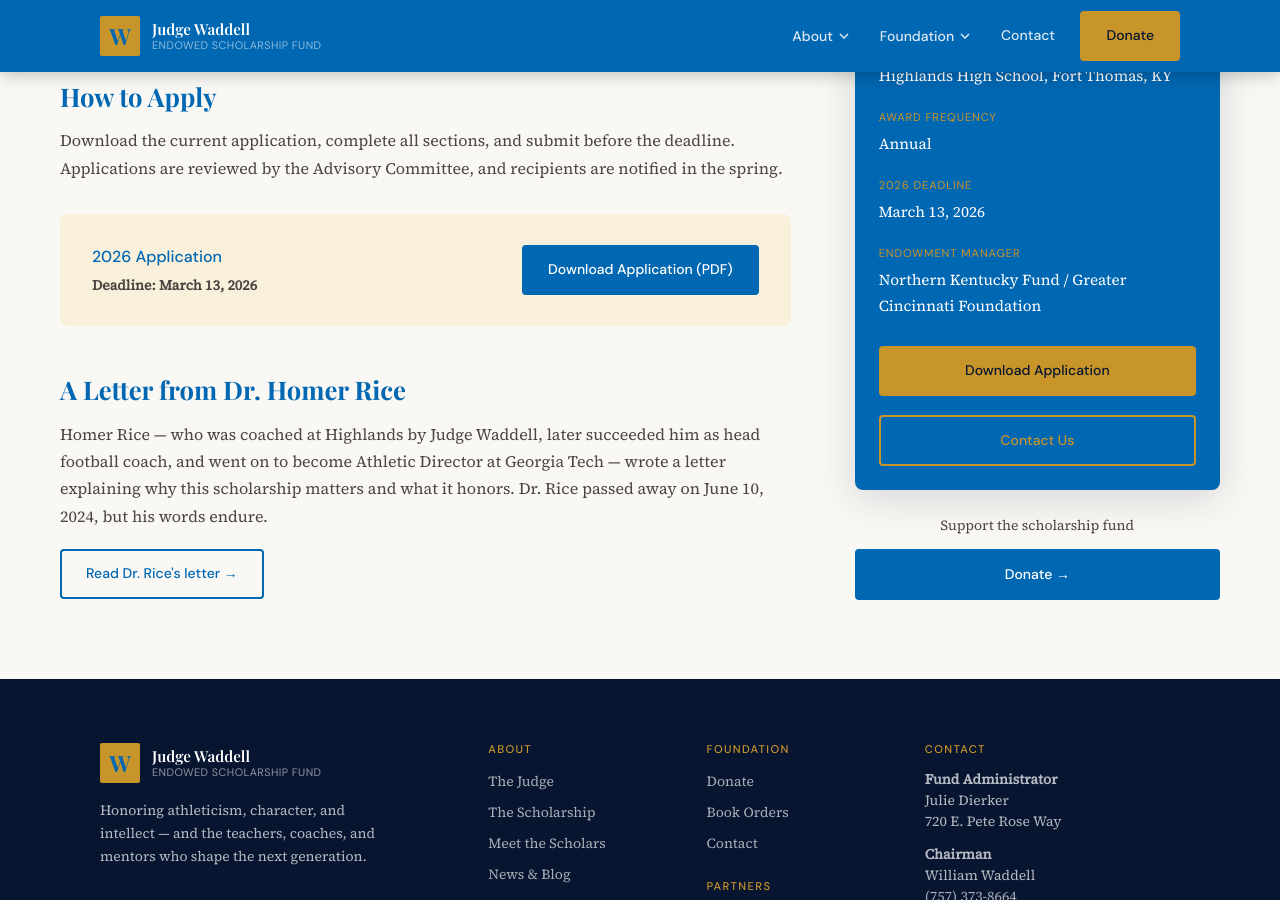
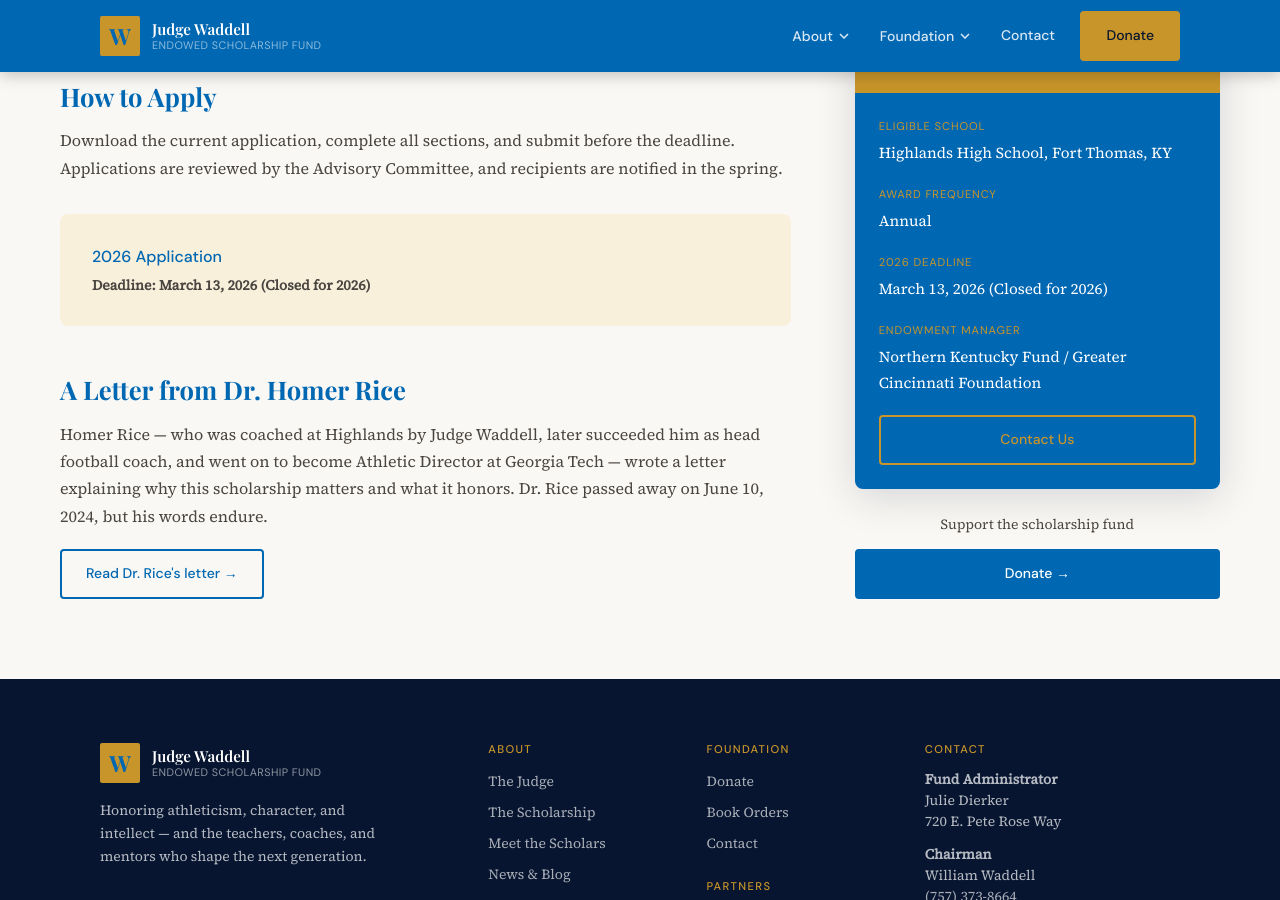
Before and after one commit to alwad/judgewaddellv3, a Jekyll site: the page built from pages/scholarship.html, in a window 1280 px wide and 900 px high, scrolled down 1193 px. Built offline with Jekyll 4.4.1, drawn with Linux system fonts in a browser that asks for light colours; some web fonts are replaced.

Commit message:
Update scholarship.html

```diff
--- a/pages/scholarship.html
+++ b/pages/scholarship.html
@@ -48,9 +48,11 @@
       <div style="background: var(--gold-pale); border-radius: 8px; padding: 1.8rem 2rem; margin-top: 2rem; display:flex; align-items:center; justify-content:space-between; gap:1.5rem; flex-wrap:wrap;">
         <div>
           <p style="font-family: var(--font-ui); font-weight:500; color:var(--navy); margin:0 0 .25rem;">2026 Application</p>
-          <p style="font-size:.875rem; color:var(--gray-700); margin:0;"><strong>Deadline: March 13, 2026</strong></p>
+          <p style="font-size:.875rem; color:var(--gray-700); margin:0;"><strong>Deadline: March 13, 2026 (Closed for 2026)</strong></p>
         </div>
+        <!--
         <a href="/assets/pdf/2026Application.pdf" class="btn btn--navy" download>Download Application (PDF)</a>
+        -->
       </div>
 
       <h2 style="margin-top: 3rem;">A Letter from Dr. Homer Rice</h2>
@@ -75,13 +77,15 @@
           </div>
           <div>
             <p style="font-family:var(--font-ui); font-size:.7rem; text-transform:uppercase; letter-spacing:.08em; color:var(--gold); margin:0 0 .25rem;">2026 Deadline</p>
-            <p style="color:white; margin:0; font-size:.95rem;">March 13, 2026</p>
+            <p style="color:white; margin:0; font-size:.95rem;">March 13, 2026 (Closed for 2026)</p>
           </div>
           <div>
             <p style="font-family:var(--font-ui); font-size:.7rem; text-transform:uppercase; letter-spacing:.08em; color:var(--gold); margin:0 0 .25rem;">Endowment Manager</p>
             <p style="color:white; margin:0; font-size:.95rem;">Northern Kentucky Fund / Greater Cincinnati Foundation</p>
           </div>
+          <!--
           <a href="/assets/pdf/2026Application.pdf" class="btn btn--gold" download style="text-align:center; justify-content:center; margin-top:.5rem;">Download Application</a>
+          -->
           <a href="/contact/" class="btn btn--outline-gold" style="text-align:center; justify-content:center;">Contact Us</a>
         </div>
       </div>
```
